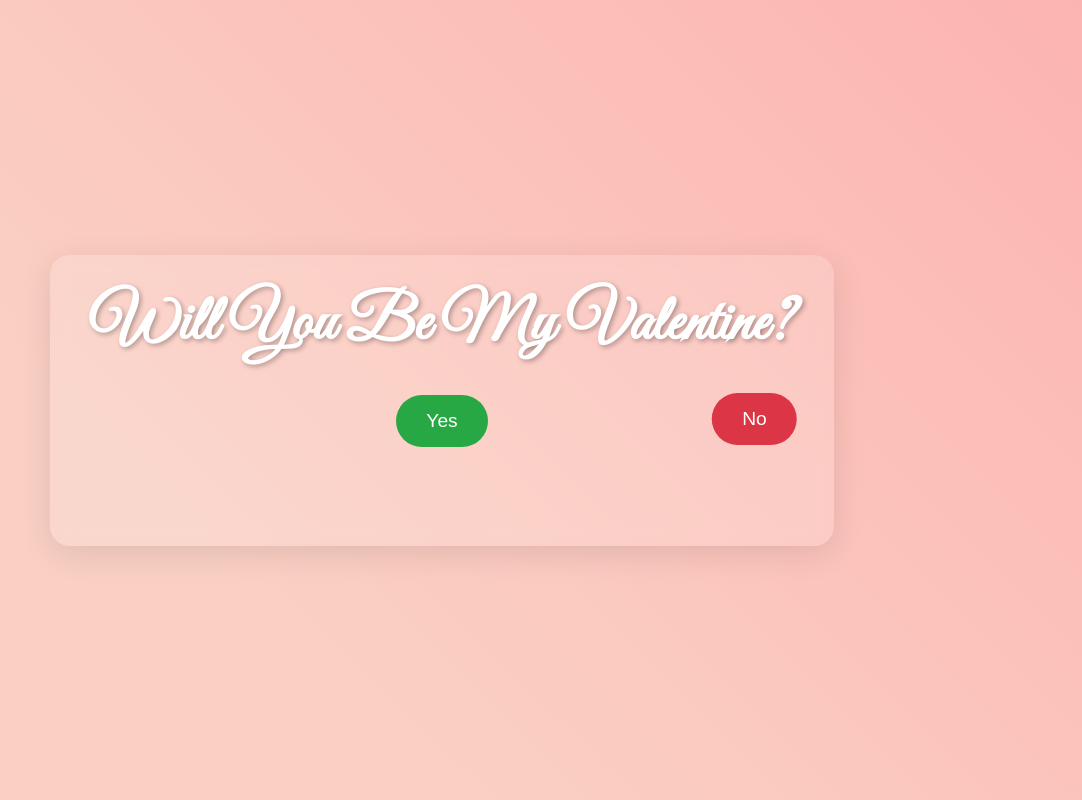
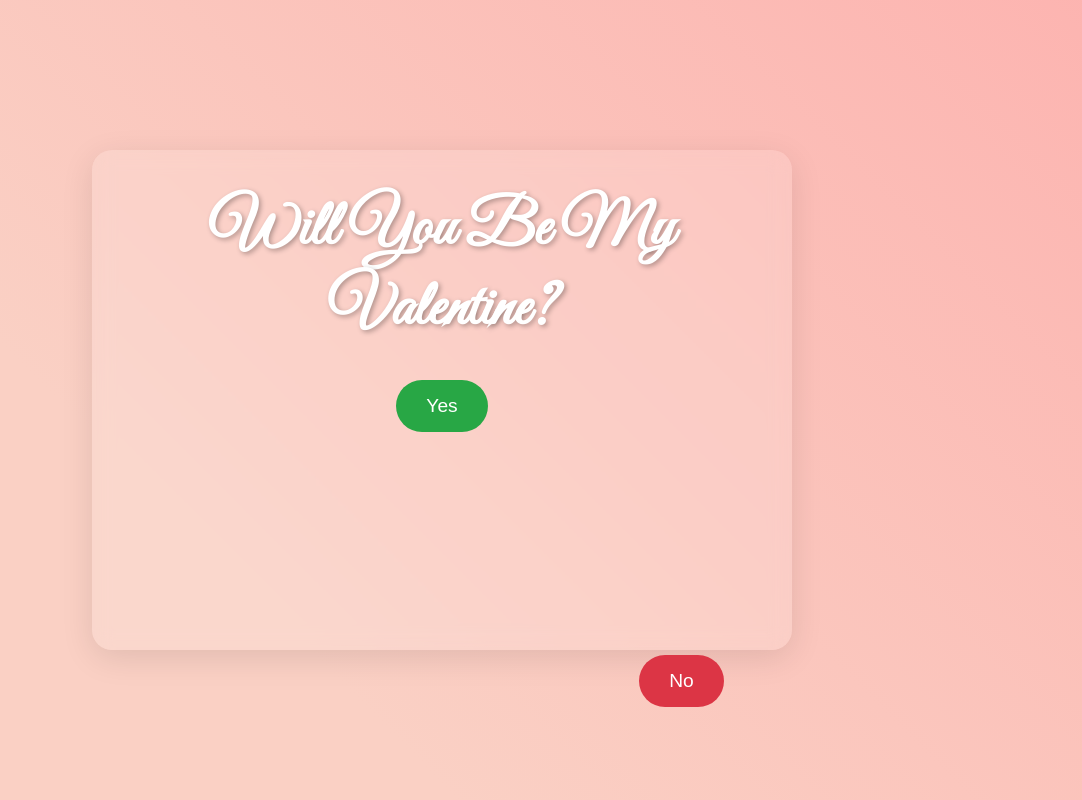
Before and after one commit to Istiakur/val2, a plain HTML site: page index.html in a window 1280 px wide. Both pictures are taken after a click on the button "No". Shown: the whole page, without its empty margins (198-1280 px from the left). Drawn offline with nearby package versions, Linux system fonts and the light colour scheme.

Commit message:
Update index.html

```diff
--- a/index.html
+++ b/index.html
@@ -8,19 +8,23 @@
   <link href="https://fonts.googleapis.com/css2?family=Great+Vibes&family=Dancing+Script:wght@700&display=swap" rel="stylesheet">
   <style>
     /* Reset */
-    * { margin: 0; padding: 0; box-sizing: border-box; }
+    * {
+      margin: 0;
+      padding: 0;
+      box-sizing: border-box;
+    }
 
-    /* Animated Gradient Background */
+    /* Animated gradient background */
     body {
       font-family: 'Dancing Script', cursive;
       background: linear-gradient(45deg, #ff9a9e, #fad0c4, #fad0c4, #ff9a9e);
       background-size: 400% 400%;
       animation: gradientAnimation 15s ease infinite;
       height: 100vh;
-      overflow: hidden;
       display: flex;
       align-items: center;
       justify-content: center;
+      overflow: hidden;
     }
 
     @keyframes gradientAnimation {
@@ -29,11 +33,16 @@
       100% { background-position: 0% 50%; }
     }
 
-    /* Container with a frosted glass effect */
+    /* Larger container box with frosted glass effect */
     .container {
       position: relative;
+      width: 700px;
+      height: 500px;
+      max-width: 90vw;
+      max-height: 90vh;
+      margin: auto;
       text-align: center;
-      padding: 30px 40px;
+      padding: 40px;
       background: rgba(255, 255, 255, 0.15);
       border-radius: 20px;
       backdrop-filter: blur(10px);
@@ -45,7 +54,7 @@
       font-family: 'Great Vibes', cursive;
       font-size: 4em;
       color: #fff;
-      text-shadow: 2px 2px 5px rgba(0,0,0,0.3);
+      text-shadow: 2px 2px 5px rgba(0, 0, 0, 0.3);
       margin-bottom: 30px;
       opacity: 0;
       animation: fadeIn 2s forwards;
@@ -56,9 +65,10 @@
       to { opacity: 1; transform: translateY(0); }
     }
 
+    /* Button container */
     .buttons {
       position: relative;
-      display: inline-block;
+      display: block;
     }
 
     button {
@@ -67,27 +77,25 @@
       border: none;
       border-radius: 50px;
       cursor: pointer;
-      transition: transform 0.2s, background-color 0.3s;
       outline: none;
     }
 
-    /* "Yes" button styling */
+    /* Yes button (stays in document flow) */
     #yesBtn {
       background-color: #28a745;
       color: #fff;
+      position: relative;
       z-index: 2;
     }
 
-    /* "No" button styling & starting position */
+    /* No button (absolutely positioned within the container) */
     #noBtn {
       background-color: #dc3545;
       color: #fff;
       position: absolute;
-      left: calc(50% + 150px);
-      top: 50%;
-      transform: translate(-50%, -50%);
       z-index: 1;
-      transition: left 0.3s ease, top 0.3s ease;
+      transition: opacity 0.2s ease, left 0.3s ease, top 0.3s ease;
+      opacity: 1;
     }
 
     button:hover {
@@ -116,56 +124,124 @@
       <button id="noBtn">No</button>
     </div>
     <div class="love-message" id="loveMessage">
-      <p>You made my heart skip a beat! ❤️</p>
+      <p>You made my day ❤️</p>
     </div>
   </div>
 
-  <!-- Confetti / Fireworks Library -->
+  <!-- Confetti Library -->
   <script src="https://cdn.jsdelivr.net/npm/canvas-confetti@1.6.0/dist/confetti.browser.min.js"></script>
   <script>
     const container = document.querySelector('.container');
+    const yesBtn = document.getElementById('yesBtn');
     const noBtn = document.getElementById('noBtn');
-    const yesBtn = document.getElementById('yesBtn');
     const loveMessage = document.getElementById('loveMessage');
 
+    // Flag to prevent multiple simultaneous animations
+    let isAnimating = false;
+
     /**
-     * Move the "No" button to a new random position within the container,
-     * ensuring it stays within view with some padding.
+     * Positions the "No" button initially directly below the "Yes" button.
+     * Using offset values ensures it is exactly aligned within the container.
+     */
+    function positionInitialNoButton() {
+      const margin = 20; // space between the buttons
+
+      // Use offset values relative to the container (since container is position: relative)
+      const yesLeft = yesBtn.offsetLeft;
+      const yesTop = yesBtn.offsetTop;
+      const yesWidth = yesBtn.offsetWidth;
+      const noWidth = noBtn.offsetWidth;
+
+      const newLeft = yesLeft + (yesWidth - noWidth) / 2;
+      let newTop = yesTop + yesBtn.offsetHeight + margin;
+
+      // Ensure the No button stays within the container vertically.
+      if (newTop + noBtn.offsetHeight > container.clientHeight - margin) {
+        newTop = container.clientHeight - noBtn.offsetHeight - margin;
+      }
+
+      noBtn.style.left = newLeft + 'px';
+      noBtn.style.top = newTop + 'px';
+    }
+
+    /**
+     * Checks if two rectangles intersect.
+     */
+    function rectsIntersect(r1, r2) {
+      return !(r2.left > r1.left + r1.width ||
+               r2.left + r2.width < r1.left ||
+               r2.top > r1.top + r1.height ||
+               r2.top + r2.height < r1.top);
+    }
+
+    /**
+     * Moves the "No" button to a new random position within the container,
+     * ensuring it does not overlap the "Yes" button.
      */
     function moveNoButton() {
-      const containerRect = container.getBoundingClientRect();
-      const btnRect = noBtn.getBoundingClientRect();
-      const padding = 20;
-      const maxX = containerRect.width - btnRect.width - padding;
-      const maxY = containerRect.height - btnRect.height - padding;
-      const newX = Math.random() * (maxX - padding) + padding;
-      const newY = Math.random() * (maxY - padding) + padding;
+      const containerWidth = container.clientWidth;
+      const containerHeight = container.clientHeight;
+      const btnWidth = noBtn.offsetWidth;
+      const btnHeight = noBtn.offsetHeight;
+      const padding = 20; // space from container edges
+
+      // Get the Yes button's bounding box relative to the container.
+      const yesRect = {
+        left: yesBtn.offsetLeft,
+        top: yesBtn.offsetTop,
+        width: yesBtn.offsetWidth,
+        height: yesBtn.offsetHeight
+      };
+
+      let newX, newY, noRect;
+      let attempts = 0;
+      const maxAttempts = 20;
+
+      do {
+        newX = Math.random() * (containerWidth - btnWidth - 2 * padding) + padding;
+        newY = Math.random() * (containerHeight - btnHeight - 2 * padding) + padding;
+        noRect = { left: newX, top: newY, width: btnWidth, height: btnHeight };
+        attempts++;
+      } while (rectsIntersect(noRect, yesRect) && attempts < maxAttempts);
+
       noBtn.style.left = newX + 'px';
       noBtn.style.top = newY + 'px';
     }
 
-    // When the mouse enters the "No" button, move it.
-    noBtn.addEventListener('mouseenter', moveNoButton);
+    /**
+     * Fades out the "No" button, moves it, then fades it back in.
+     */
+    function disappearAndMoveNoButton() {
+      if (isAnimating) return;
+      isAnimating = true;
 
-    // If the mouse gets within 100px of the "No" button, move it.
-    container.addEventListener('mousemove', (e) => {
-      const btnRect = noBtn.getBoundingClientRect();
-      const btnCenterX = btnRect.left + btnRect.width / 2;
-      const btnCenterY = btnRect.top + btnRect.height / 2;
-      const distance = Math.hypot(e.clientX - btnCenterX, e.clientY - btnCenterY);
-      if (distance < 100) {
+      // Fade out the button.
+      noBtn.style.transition = 'opacity 0.2s ease';
+      noBtn.style.opacity = 0;
+
+      setTimeout(() => {
         moveNoButton();
-      }
-    });
+        // Fade in the button.
+        noBtn.style.transition = 'opacity 0.2s ease';
+        noBtn.style.opacity = 1;
+        setTimeout(() => {
+          isAnimating = false;
+        }, 200);
+      }, 200);
+    }
 
-    // When "Yes" is clicked, start the confetti effect and reveal the love message.
+    // When the No button is hovered or clicked, trigger the disappearance & move.
+    noBtn.addEventListener('mouseenter', disappearAndMoveNoButton);
+    noBtn.addEventListener('click', disappearAndMoveNoButton);
+
+    // When the Yes button is clicked, trigger confetti and show a love message.
     yesBtn.addEventListener('click', () => {
       startConfetti();
       loveMessage.classList.add('visible');
     });
 
     /**
-     * Launch a confetti effect using canvas-confetti for 5 seconds.
+     * Launches a confetti effect using canvas-confetti for 5 seconds.
      */
     function startConfetti() {
       const duration = 5000;
@@ -185,6 +261,9 @@
         }));
       }, 250);
     }
+
+    // Position the No button initially below the Yes button when the page loads.
+    window.addEventListener('load', positionInitialNoButton);
   </script>
 </body>
 </html>
```
